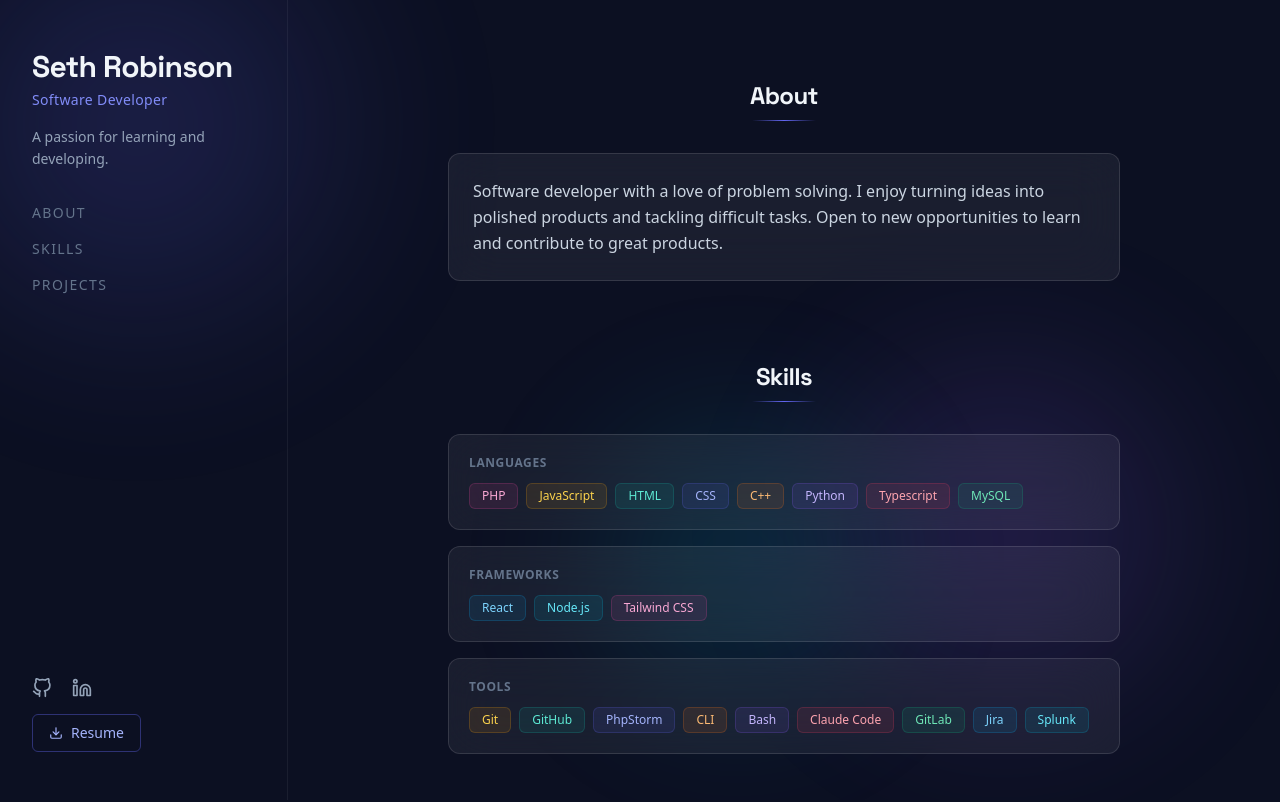
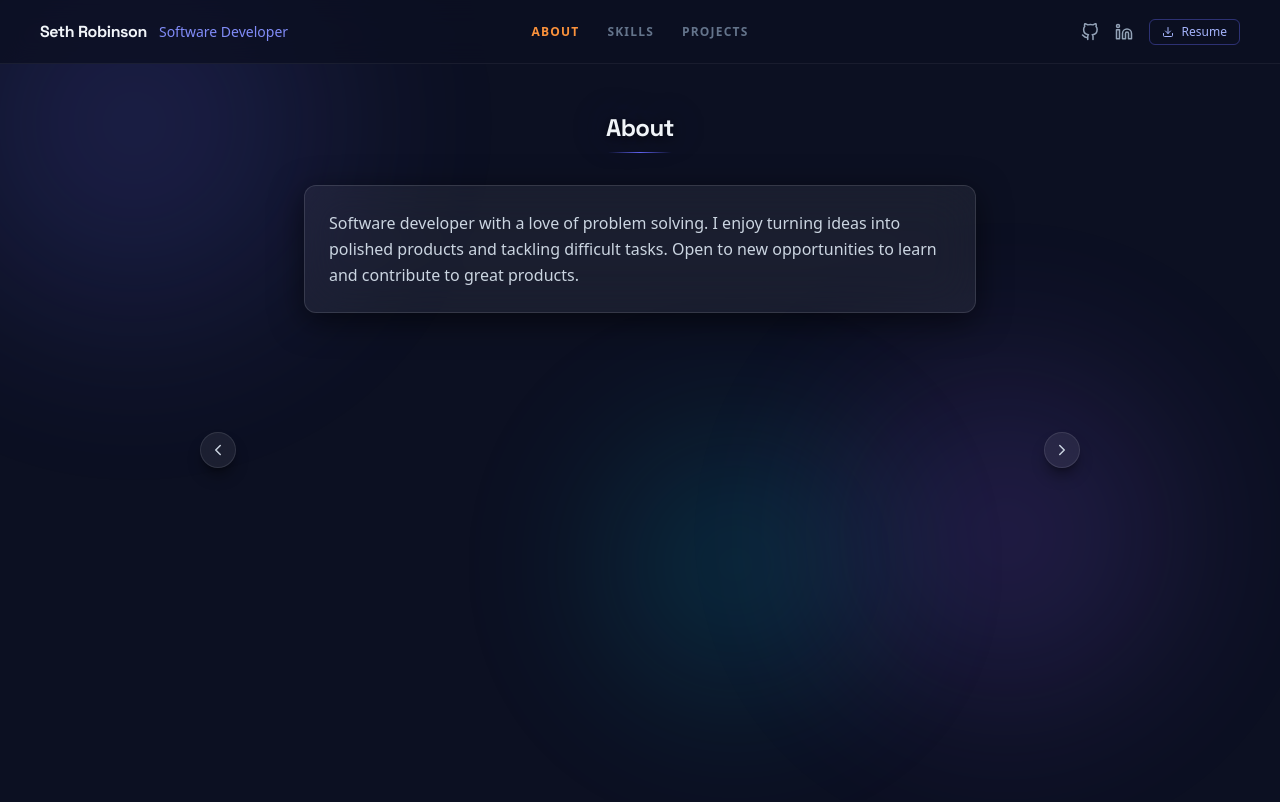
Before and after one commit to sethrobinson29/sethrobinson29.github.io, a React (Create React App) app: page / in a window 1280 px wide. Shown: the top 802 px of the page. Built offline with nearby package versions, Linux system fonts and the light colour scheme; the HTML template or start-up script is replaced by a standard one.

Commit message:
UI Rework

```diff
--- a/src/App.jsx
+++ b/src/App.jsx
@@ -1,22 +1,20 @@
+import { useState, useCallback } from 'react';
 import Background from './components/layout/Background';
-import Sidebar from './components/layout/Sidebar';
-import About from './components/sections/About';
-import Skills from './components/sections/Skills';
-import Projects from './components/sections/Projects';
+import TopNav from './components/layout/TopNav';
+import Carousel from './components/Carousel';
 import Footer from './components/sections/Footer';
 
 function App() {
+  const [currentIndex, setCurrentIndex] = useState(0);
+  const onNavigate = useCallback((i) => setCurrentIndex(i), []);
+
   return (
     <div className="min-h-screen bg-[#0c1022] text-slate-100">
       <Background />
-      <div className="relative z-10 flex flex-col lg:flex-row">
-        <Sidebar />
-        <main className="flex-1 px-6 py-12 lg:ml-72 lg:px-16 lg:py-20">
-          <About />
-          <Skills />
-          <Projects />
-          <Footer />
-        </main>
+      <div className="relative z-10 flex flex-col" style={{ paddingTop: '4rem' }}>
+        <TopNav currentIndex={currentIndex} onNavigate={onNavigate} />
+        <Carousel currentIndex={currentIndex} onNavigate={onNavigate} />
+        <Footer />
       </div>
     </div>
   );
--- /dev/null
+++ b/src/components/Carousel.jsx
@@ -0,0 +1,74 @@
+import { useEffect } from 'react';
+import { FiChevronLeft, FiChevronRight } from 'react-icons/fi';
+import About from './sections/About';
+import Skills from './sections/Skills';
+import Projects from './sections/Projects';
+
+const slides = [
+  { id: 'about', Component: About },
+  { id: 'skills', Component: Skills },
+  { id: 'projects', Component: Projects },
+];
+
+const arrowClass = (enabled) =>
+  `w-9 h-9 flex items-center justify-center rounded-full border border-white/10 backdrop-blur-md
+   transition-all duration-200 pointer-events-auto
+   ${enabled
+     ? 'bg-white/[0.07] text-slate-300 hover:bg-white/[0.14] hover:text-orange-400 cursor-pointer shadow-lg shadow-black/40'
+     : 'bg-white/[0.03] text-slate-700 cursor-default'}`;
+
+const Carousel = ({ currentIndex, onNavigate }) => {
+  const prev = (currentIndex - 1 + slides.length) % slides.length;
+  const next = (currentIndex + 1) % slides.length;
+
+  useEffect(() => {
+    const handleKey = (e) => {
+      if (e.key === 'ArrowLeft') onNavigate(prev);
+      if (e.key === 'ArrowRight') onNavigate(next);
+    };
+    window.addEventListener('keydown', handleKey);
+    return () => window.removeEventListener('keydown', handleKey);
+  }, [currentIndex, prev, next, onNavigate]);
+
+  return (
+    <div className="relative" style={{ height: 'calc(100vh - 4rem)' }}>
+      {/* Slides viewport */}
+      <div className="h-full overflow-hidden">
+        <div
+          className="flex h-full"
+          style={{ transform: `translateX(-${currentIndex * 100}%)`, transition: 'transform 0.35s ease-in-out' }}
+        >
+          {slides.map(({ id, Component }) => (
+            <div key={id} className="w-full h-full shrink-0 overflow-y-auto">
+              <div className="max-w-3xl mx-auto px-6 py-12">
+                <Component />
+              </div>
+            </div>
+          ))}
+        </div>
+      </div>
+
+      {/* Arrows overlaid, anchored to the edges of the max-w-3xl content column */}
+      <div className="absolute inset-0 pointer-events-none flex items-center justify-center">
+        <div className="relative w-full max-w-3xl">
+          <button
+            onClick={() => onNavigate(prev)}
+            aria-label="Previous section"
+            className={`absolute -left-5 -translate-x-full ${arrowClass(true)}`}
+          >
+            <FiChevronLeft size={18} />
+          </button>
+          <button
+            onClick={() => onNavigate(next)}
+            aria-label="Next section"
+            className={`absolute -right-5 translate-x-full ${arrowClass(true)}`}
+          >
+            <FiChevronRight size={18} />
+          </button>
+        </div>
+      </div>
+    </div>
+  );
+};
+
+export default Carousel;
--- /dev/null
+++ b/src/components/layout/TopNav.jsx
@@ -0,0 +1,65 @@
+import { FiGithub, FiLinkedin, FiDownload } from 'react-icons/fi';
+import Button from '../ui/Button';
+import { profile } from '../../data/profile';
+
+const SECTIONS = ['About', 'Skills', 'Projects'];
+
+const TopNav = ({ currentIndex, onNavigate }) => (
+  <header className="fixed top-0 left-0 right-0 z-50 h-16 flex items-center px-4 lg:px-10
+    border-b border-white/[0.06] bg-[#0c1022]/80 backdrop-blur-md">
+
+    {/* Identity */}
+    <div className="flex items-baseline gap-3 flex-1 min-w-0">
+      <span className="font-display font-bold text-slate-100 tracking-tight whitespace-nowrap">
+        {profile.name}
+      </span>
+      <span className="text-indigo-400 text-sm font-medium hidden md:inline truncate">
+        {profile.role}
+      </span>
+    </div>
+
+    {/* Nav */}
+    <nav className="flex items-center gap-1">
+      {SECTIONS.map((section, i) => (
+        <button
+          key={section}
+          onClick={() => onNavigate(i)}
+          className={`px-3 py-1.5 text-xs font-semibold tracking-widest uppercase transition-colors rounded
+            ${currentIndex === i
+              ? 'text-orange-400'
+              : 'text-slate-500 hover:text-slate-200'}`}
+        >
+          {section}
+        </button>
+      ))}
+    </nav>
+
+    {/* Social + Resume */}
+    <div className="flex items-center justify-end gap-4 flex-1 min-w-0">
+      <a
+        href={profile.github}
+        target="_blank"
+        rel="noreferrer"
+        aria-label="GitHub"
+        className="text-slate-400 hover:text-slate-100 transition-colors hidden sm:block"
+      >
+        <FiGithub size={18} />
+      </a>
+      <a
+        href={profile.linkedin}
+        target="_blank"
+        rel="noreferrer"
+        aria-label="LinkedIn"
+        className="text-slate-400 hover:text-slate-100 transition-colors hidden sm:block"
+      >
+        <FiLinkedin size={18} />
+      </a>
+      <Button as="a" href={profile.resumeUrl} download variant="outline" className="!py-1 !px-3 !text-xs">
+        <FiDownload size={12} />
+        Resume
+      </Button>
+    </div>
+  </header>
+);
+
+export default TopNav;
--- a/src/components/ui/GlassCard.jsx
+++ b/src/components/ui/GlassCard.jsx
@@ -1,7 +1,7 @@
 const GlassCard = ({ children, className = '', ...props }) => (
   <div
     className={`rounded-xl border border-white/[0.12] bg-white/[0.06] backdrop-blur-xl
-      transition-all duration-300 ${className}`}
+      shadow-[0_8px_32px_rgba(0,0,0,0.55)] transition-all duration-300 ${className}`}
     {...props}
   >
     {children}
--- a/src/components/ui/SectionHeading.jsx
+++ b/src/components/ui/SectionHeading.jsx
@@ -1,6 +1,9 @@
 const SectionHeading = ({ children }) => (
   <div className="mb-8 text-center">
-    <h2 className="font-display text-2xl font-bold text-slate-100 tracking-tight">
+    <h2
+      className="font-display text-2xl font-bold text-slate-100 tracking-tight"
+      style={{ textShadow: '0 2px 12px rgba(0,0,0,0.8), 0 0 40px rgba(99,102,241,0.35)' }}
+    >
       {children}
     </h2>
     <div className="mt-2 h-px w-16 mx-auto bg-gradient-to-r from-transparent via-indigo-500 to-transparent" />
```
Also changed, not shown: 1 other file (tests, documents, lock files or other folders).
